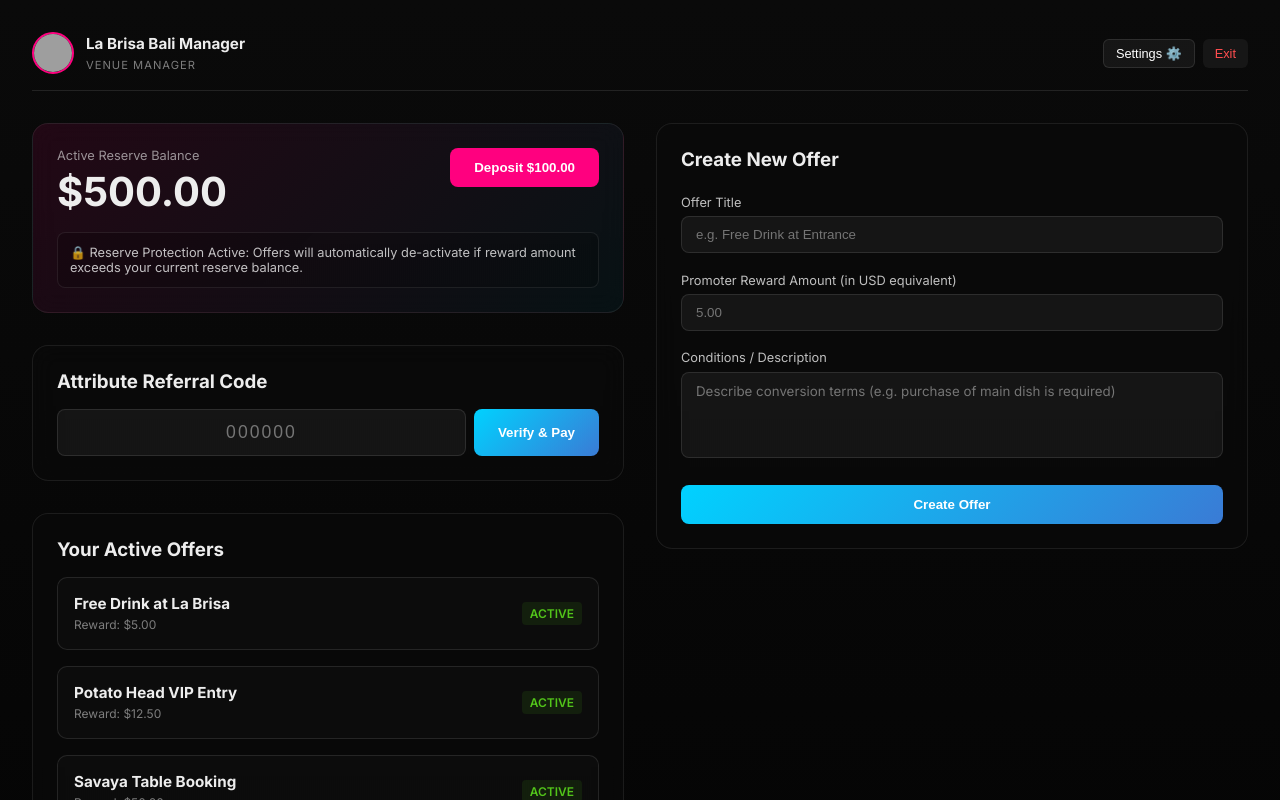
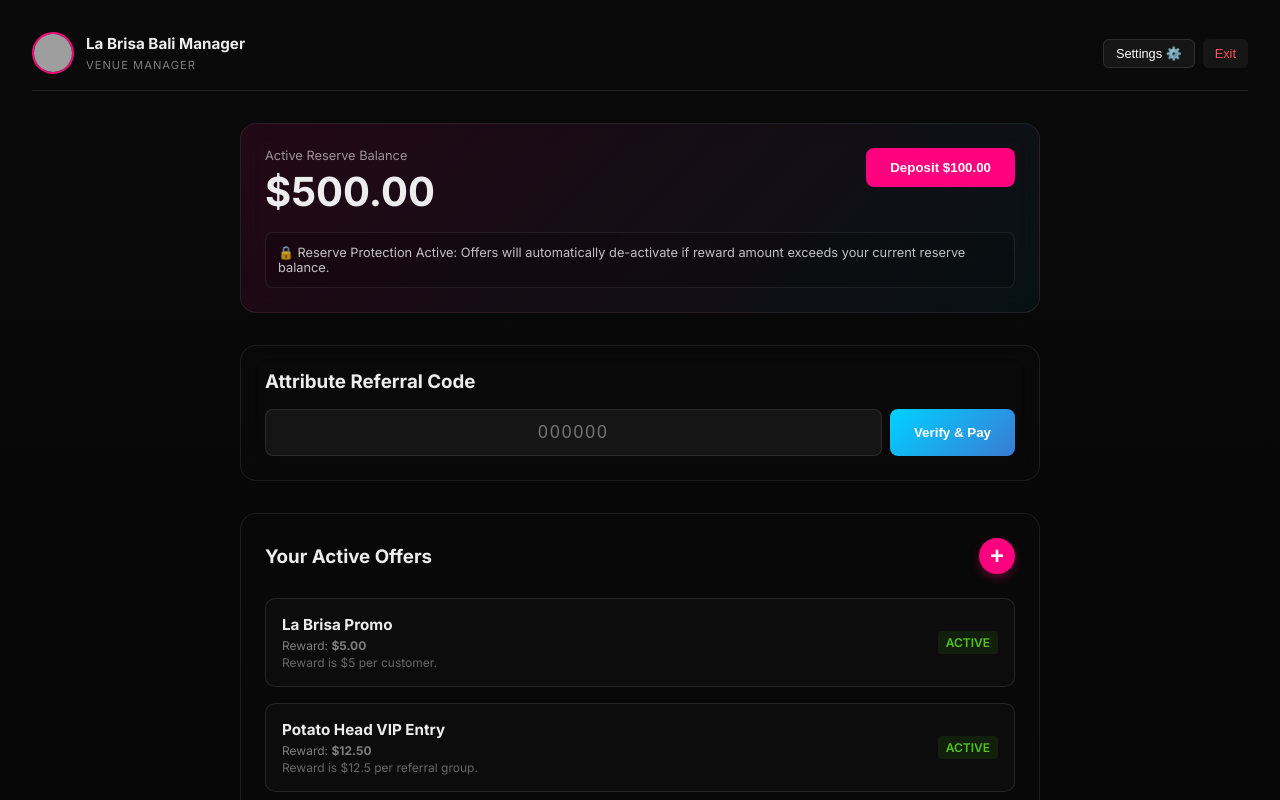
Before and after one commit to mak799711-arch/Agent_Core, a Next.js app: page /business in a window 1280 px wide. Shown: the top 800 px of the page. Built offline with nearby package versions, Linux system fonts and the light colour scheme; grey boxes are pictures that could not be loaded.

Commit message:
Refactor business panel UI: move offer creation to a modal triggered by a + button, support percentage of bill rewards

```diff
--- a/src/app/business/page.tsx
+++ b/src/app/business/page.tsx
@@ -24,11 +24,17 @@ const translations = {
     noOffers: 'No offers created yet',
     createTitle: 'Create New Offer',
     offerTitleLabel: 'Offer Title',
-    offerTitlePlaceholder: 'e.g. Free Drink at Entrance',
-    rewardAmountLabel: 'Promoter Reward Amount (in USD equivalent)',
+    offerTitlePlaceholder: 'e.g. Special Promotion',
+    rewardTypeLabel: 'Reward Type',
+    fixedReward: 'Fixed Amount',
+    percentageReward: 'Percentage of Bill',
+    rewardAmountLabel: 'Promoter Reward Amount (in USD)',
+    avgBillLabel: 'Average Bill (in USD)',
+    percentLabel: 'Reward Percentage (%)',
     conditionsLabel: 'Conditions / Description',
     conditionsPlaceholder: 'Describe conversion terms (e.g. purchase of main dish is required)',
     createBtn: 'Create Offer',
+    cancelBtn: 'Cancel',
     codeError: 'Active referral code not found or expired',
     offerError: 'Offer not found',
     balanceError: 'Insufficient reserve balance to pay the reward',
@@ -52,11 +58,17 @@ const translations = {
     noOffers: 'Офферы еще не созданы',
     createTitle: 'Создать новое предложение',
     offerTitleLabel: 'Название предложения',
-    offerTitlePlaceholder: 'например, Бесплатный коктейль на входе',
-    rewardAmountLabel: 'Сумма награды промоутеру (в эквиваленте USD)',
+    offerTitlePlaceholder: 'например, Специальное предложение',
+    rewardTypeLabel: 'Тип вознаграждения',
+    fixedReward: 'Фиксированная сумма',
+    percentageReward: 'Процент от чека',
+    rewardAmountLabel: 'Сумма награды промоутеру (в USD)',
+    avgBillLabel: 'Средний чек (в USD)',
+    percentLabel: 'Процент вознаграждения (%)',
     conditionsLabel: 'Условия / Описание',
     conditionsPlaceholder: 'Опишите условия конверсии (например, обязательна покупка горячего блюда)',
     createBtn: 'Создать предложение',
+    cancelBtn: 'Отмена',
     codeError: 'Активный реферальный код не найден или истек',
     offerError: 'Предложение не найдено',
     balanceError: 'Недостаточно средств в резерве для выплаты награды',
@@ -80,11 +92,17 @@ const translations = {
     noOffers: 'Belum ada penawaran yang dibuat',
     createTitle: 'Buat Penawaran Baru',
     offerTitleLabel: 'Judul Penawaran',
-    offerTitlePlaceholder: 'mis. Minuman Gratis di Pintu Masuk',
-    rewardAmountLabel: 'Jumlah Hadiah Promotor (dalam ekivalen USD)',
+    offerTitlePlaceholder: 'mis. Promosi Spesial',
+    rewardTypeLabel: 'Jenis Hadiah',
+    fixedReward: 'Jumlah Tetap',
+    percentageReward: 'Persentase Tagihan',
+    rewardAmountLabel: 'Jumlah Hadiah Promotor (dalam USD)',
+    avgBillLabel: 'Rata-rata Tagihan (dalam USD)',
+    percentLabel: 'Persentase Hadiah (%)',
     conditionsLabel: 'Kondisi / Deskripsi',
     conditionsPlaceholder: 'Jelaskan persyaratan konversi (misalnya, pembelian hidangan utama diperlukan)',
     createBtn: 'Buat Penawaran',
+    cancelBtn: 'Batal',
     codeError: 'Kode rujukan aktif tidak ditemukan atau kedaluwarsa',
     offerError: 'Penawaran tidak ditemukan',
     balanceError: 'Saldo cadangan tidak mencukupi untuk membayar hadiah',
@@ -99,8 +117,14 @@ export default function BusinessDashboard() {
   const [balance, setBalance] = useState(0);
   const [offers, setOffers] = useState<Offer[]>([]);
   const [shortCode, setShortCode] = useState('');
+
+  // Modal state
+  const [showCreateModal, setShowCreateModal] = useState(false);
   const [newOfferTitle, setNewOfferTitle] = useState('');
+  const [rewardType, setRewardType] = useState<'fixed' | 'percentage'>('fixed');
   const [newOfferReward, setNewOfferReward] = useState('');
+  const [newOfferPercent, setNewOfferPercent] = useState('');
+  const [newOfferAvgBill, setNewOfferAvgBill] = useState('');
   const [newOfferConditions, setNewOfferConditions] = useState('');
 
   const [statusMessage, setStatusMessage] = useState<{ text: string; type: 'success' | 'error' } | null>(null);
@@ -120,7 +144,6 @@ export default function BusinessDashboard() {
         }
 
         if (currentUser) {
-          // Защита роута: если карта не привязана, перенаправляем на onboarding
           if (!currentUser.cardBound) {
             router.push('/onboarding');
             return;
@@ -128,7 +151,6 @@ export default function BusinessDashboard() {
 
           setUser(currentUser);
 
-          // Применяем тему
           const activeTheme = localStorage.getItem('theme') || currentUser.theme;
           document.documentElement.setAttribute('data-theme', activeTheme);
 
@@ -214,9 +236,26 @@ export default function BusinessDashboard() {
     e.preventDefault();
     if (!user) return;
 
-    const reward = parseFloat(newOfferReward);
-    if (isNaN(reward) || reward <= 0) {
-      alert('Invalid reward amount');
+    let computedReward = 0;
+    let percentVal: number | null = null;
+    let avgBillVal: number | null = null;
+
+    if (rewardType === 'fixed') {
+      computedReward = parseFloat(newOfferReward);
+    } else {
+      const pct = parseFloat(newOfferPercent);
+      const bill = parseFloat(newOfferAvgBill);
+      if (isNaN(pct) || pct <= 0 || isNaN(bill) || bill <= 0) {
+        alert('Invalid percentage or average bill value');
+        return;
+      }
+      computedReward = (bill * pct) / 100;
+      percentVal = pct;
+      avgBillVal = bill;
+    }
+
+    if (isNaN(computedReward) || computedReward <= 0) {
+      alert('Invalid reward calculation');
       return;
     }
 
@@ -224,13 +263,19 @@ export default function BusinessDashboard() {
       await offerRepository.createOffer({
         businessId: user.id,
         title: newOfferTitle,
-        rewardAmount: reward,
+        rewardAmount: computedReward,
+        rewardType,
+        rewardPercent: percentVal,
+        averageBill: avgBillVal,
         conditions: newOfferConditions || null
       });
 
       setNewOfferTitle('');
       setNewOfferReward('');
+      setNewOfferPercent('');
+      setNewOfferAvgBill('');
       setNewOfferConditions('');
+      setShowCreateModal(false);
       await refreshData(user.id);
     } catch (err) {
       alert('Failed to create offer');
@@ -242,7 +287,7 @@ export default function BusinessDashboard() {
     try {
       await walletRepository.createTransaction({
         userId: user.id,
-        amount: 100.00, // Пополняем на $100 USD эквивалент
+        amount: 100.00,
         type: 'deposit',
         sessionId: null,
         status: 'completed'
@@ -322,10 +367,9 @@ export default function BusinessDashboard() {
         </div>
       </header>
 
-      {/* Main Grid Layout */}
-      <div style={{ display: 'grid', gridTemplateColumns: '1fr 1fr', gap: '2rem' }}>
-        {/* Left Column */}
-        <div style={{ display: 'flex', flexDirection: 'column', gap: '2rem' }}>
+      {/* Centered Single Column Layout */}
+      <div style={{ maxWidth: '800px', margin: '0 auto', display: 'flex', flexDirection: 'column', gap: '2rem' }}>
+
         {/* Reserve Protection Widget */}
         <div className="glass-panel" style={{
           padding: '1.5rem',
@@ -401,7 +445,34 @@ export default function BusinessDashboard() {
 
         {/* Offers List */}
         <div className="glass-panel" style={{ padding: '1.5rem' }}>
-            <h3 style={{ marginBottom: '1rem' }}>{t.offersTitle}</h3>
+          <div style={{ display: 'flex', justifyContent: 'space-between', alignItems: 'center', marginBottom: '1.5rem' }}>
+            <h3 style={{ margin: 0 }}>{t.offersTitle}</h3>
+            {/* Small Plus Button */}
+            <button
+              onClick={() => setShowCreateModal(true)}
+              style={{
+                width: '36px',
+                height: '36px',
+                borderRadius: '50%',
+                background: 'var(--accent)',
+                color: 'white',
+                border: 'none',
+                fontSize: '1.5rem',
+                fontWeight: 'bold',
+                cursor: 'pointer',
+                display: 'flex',
+                alignItems: 'center',
+                justifyContent: 'center',
+                boxShadow: '0 4px 10px rgba(255, 0, 127, 0.3)',
+                transition: 'transform 0.1s ease'
+              }}
+              onMouseDown={(e) => (e.currentTarget.style.transform = 'scale(0.95)')}
+              onMouseUp={(e) => (e.currentTarget.style.transform = 'scale(1)')}
+            >
+              +
+            </button>
+          </div>
+
           <div style={{ display: 'flex', flexDirection: 'column', gap: '1rem' }}>
             {offers.map(offer => (
               <div key={offer.id} style={{
@@ -415,9 +486,15 @@ export default function BusinessDashboard() {
               }}>
                 <div>
                   <h4 style={{ margin: 0, fontSize: '0.95rem' }}>{offer.title}</h4>
-                    <span style={{ fontSize: '0.75rem', opacity: 0.5 }}>
-                      {t.rewardLabel}: {user && formatCurrency(offer.rewardAmount, user.currency)}
+                  <span style={{ fontSize: '0.75rem', opacity: 0.5, display: 'block', marginTop: '4px' }}>
+                    {t.rewardLabel}: <strong>{user && formatCurrency(offer.rewardAmount, user.currency)}</strong>
+                    {offer.rewardType === 'percentage' && ` (${offer.rewardPercent}% of ${formatCurrency(offer.averageBill || 0, user.currency)} check)`}
                   </span>
+                  {offer.conditions && (
+                    <span style={{ fontSize: '0.75rem', opacity: 0.4, display: 'block', marginTop: '2px' }}>
+                      {offer.conditions}
+                    </span>
+                  )}
                 </div>
                 <div>
                   <span style={{
@@ -435,15 +512,37 @@ export default function BusinessDashboard() {
               </div>
             ))}
             {offers.length === 0 && (
-                <p style={{ opacity: 0.4, fontSize: '0.85rem' }}>{t.noOffers}</p>
+              <p style={{ opacity: 0.4, fontSize: '0.85rem', textAlign: 'center', padding: '1rem 0' }}>{t.noOffers}</p>
             )}
           </div>
         </div>
       </div>
 
-        {/* Right Column - Create Offer Form */}
-        <div className="glass-panel" style={{ padding: '1.5rem', alignSelf: 'start' }}>
-          <h3 style={{ marginBottom: '1.5rem' }}>{t.createTitle}</h3>
+      {/* Modal dialog for creating new offer */}
+      {showCreateModal && (
+        <div style={{
+          position: 'fixed',
+          top: 0,
+          left: 0,
+          right: 0,
+          bottom: 0,
+          background: 'rgba(0,0,0,0.85)',
+          display: 'flex',
+          alignItems: 'center',
+          justifyContent: 'center',
+          zIndex: 1000,
+          padding: '1rem'
+        }}>
+          <div className="glass-panel" style={{
+            width: '100%',
+            maxWidth: '480px',
+            padding: '2rem',
+            background: 'var(--background)',
+            border: '1px solid var(--accent)',
+            boxShadow: '0 8px 32px 0 rgba(0, 0, 0, 0.5)'
+          }}>
+            <h3 style={{ marginBottom: '1.5rem', fontSize: '1.3rem', fontWeight: 700 }}>{t.createTitle}</h3>
+
             <form onSubmit={handleCreateOffer} style={{ display: 'flex', flexDirection: 'column', gap: '1.2rem' }}>
               <div style={{ display: 'flex', flexDirection: 'column', gap: '0.4rem' }}>
                 <label style={{ fontSize: '0.8rem', opacity: 0.8 }}>{t.offerTitleLabel}</label>
@@ -464,6 +563,48 @@ export default function BusinessDashboard() {
                 />
               </div>
 
+              {/* Reward Type Selection */}
+              <div style={{ display: 'flex', flexDirection: 'column', gap: '0.4rem' }}>
+                <label style={{ fontSize: '0.8rem', opacity: 0.8 }}>{t.rewardTypeLabel}</label>
+                <div style={{ display: 'flex', gap: '0.5rem' }}>
+                  <button
+                    type="button"
+                    onClick={() => setRewardType('fixed')}
+                    style={{
+                      flex: 1,
+                      padding: '8px',
+                      borderRadius: '6px',
+                      border: '1px solid',
+                      borderColor: rewardType === 'fixed' ? 'var(--accent)' : 'var(--surface-border)',
+                      background: rewardType === 'fixed' ? 'rgba(255, 0, 127, 0.1)' : 'transparent',
+                      color: 'white',
+                      cursor: 'pointer',
+                      fontSize: '0.85rem'
+                    }}
+                  >
+                    {t.fixedReward}
+                  </button>
+                  <button
+                    type="button"
+                    onClick={() => setRewardType('percentage')}
+                    style={{
+                      flex: 1,
+                      padding: '8px',
+                      borderRadius: '6px',
+                      border: '1px solid',
+                      borderColor: rewardType === 'percentage' ? 'var(--accent)' : 'var(--surface-border)',
+                      background: rewardType === 'percentage' ? 'rgba(255, 0, 127, 0.1)' : 'transparent',
+                      color: 'white',
+                      cursor: 'pointer',
+                      fontSize: '0.85rem'
+                    }}
+                  >
+                    {t.percentageReward}
+                  </button>
+                </div>
+              </div>
+
+              {rewardType === 'fixed' ? (
                 <div style={{ display: 'flex', flexDirection: 'column', gap: '0.4rem' }}>
                   <label style={{ fontSize: '0.8rem', opacity: 0.8 }}>{t.rewardAmountLabel}</label>
                   <input
@@ -484,6 +625,51 @@ export default function BusinessDashboard() {
                     }}
                   />
                 </div>
+              ) : (
+                <div style={{ display: 'flex', gap: '0.5rem' }}>
+                  <div style={{ flex: 1, display: 'flex', flexDirection: 'column', gap: '0.4rem' }}>
+                    <label style={{ fontSize: '0.8rem', opacity: 0.8 }}>{t.avgBillLabel}</label>
+                    <input
+                      type="number"
+                      value={newOfferAvgBill}
+                      onChange={(e) => setNewOfferAvgBill(e.target.value)}
+                      placeholder="100.00"
+                      required
+                      min="1"
+                      step="0.01"
+                      style={{
+                        background: 'rgba(255,255,255,0.05)',
+                        border: '1px solid var(--surface-border)',
+                        borderRadius: '8px',
+                        padding: '10px 14px',
+                        color: 'white',
+                        outline: 'none'
+                      }}
+                    />
+                  </div>
+                  <div style={{ flex: 1, display: 'flex', flexDirection: 'column', gap: '0.4rem' }}>
+                    <label style={{ fontSize: '0.8rem', opacity: 0.8 }}>{t.percentLabel}</label>
+                    <input
+                      type="number"
+                      value={newOfferPercent}
+                      onChange={(e) => setNewOfferPercent(e.target.value)}
+                      placeholder="10"
+                      required
+                      min="0.1"
+                      max="100"
+                      step="0.1"
+                      style={{
+                        background: 'rgba(255,255,255,0.05)',
+                        border: '1px solid var(--surface-border)',
+                        borderRadius: '8px',
+                        padding: '10px 14px',
+                        color: 'white',
+                        outline: 'none'
+                      }}
+                    />
+                  </div>
+                </div>
+              )}
 
               <div style={{ display: 'flex', flexDirection: 'column', gap: '0.4rem' }}>
                 <label style={{ fontSize: '0.8rem', opacity: 0.8 }}>{t.conditionsLabel}</label>
@@ -491,7 +677,7 @@ export default function BusinessDashboard() {
                   value={newOfferConditions}
                   onChange={(e) => setNewOfferConditions(e.target.value)}
                   placeholder={t.conditionsPlaceholder}
-                rows={4}
+                  rows={3}
                   style={{
                     background: 'rgba(255,255,255,0.05)',
                     border: '1px solid var(--surface-border)',
@@ -505,12 +691,23 @@ export default function BusinessDashboard() {
                 />
               </div>
 
-            <button type="submit" className="btn-primary" style={{ width: '100%', marginTop: '0.5rem' }}>
+              <div style={{ display: 'flex', gap: '0.5rem', marginTop: '0.5rem' }}>
+                <button
+                  type="button"
+                  onClick={() => setShowCreateModal(false)}
+                  className="btn-primary"
+                  style={{ flex: 1, background: 'rgba(255,255,255,0.02)', border: '1px solid var(--surface-border)' }}
+                >
+                  {t.cancelBtn}
+                </button>
+                <button type="submit" className="btn-primary" style={{ flex: 2, background: 'var(--accent)' }}>
                   {t.createBtn}
                 </button>
+              </div>
             </form>
           </div>
         </div>
+      )}
     </div>
   );
 }
--- a/src/lib/interfaces/offers.ts
+++ b/src/lib/interfaces/offers.ts
@@ -2,7 +2,10 @@ export interface Offer {
   id: string;
   businessId: string;
   title: string;
-  rewardAmount: number;
+  rewardAmount: number; // Для процента это будет вычисленное значение (средний чек * процент) или фиксированная сумма
+  rewardType: 'fixed' | 'percentage';
+  rewardPercent: number | null;
+  averageBill: number | null;
   conditions: string | null;
   isActive: boolean;
   createdAt: string;
--- a/src/lib/services/mock/MockOfferRepository.ts
+++ b/src/lib/services/mock/MockOfferRepository.ts
@@ -5,9 +5,12 @@ export class MockOfferRepository implements IOfferRepository {
     {
       id: 'offer-1',
       businessId: 'mock-business-uuid',
-      title: 'Free Drink at La Brisa',
+      title: 'La Brisa Promo',
       rewardAmount: 5.00,
-      conditions: 'Referral must buy a main dish. Reward is $5 per client.',
+      rewardType: 'fixed',
+      rewardPercent: null,
+      averageBill: null,
+      conditions: 'Reward is $5 per customer.',
       isActive: true,
       createdAt: new Date().toISOString()
     },
@@ -16,7 +19,10 @@ export class MockOfferRepository implements IOfferRepository {
       businessId: 'mock-business-uuid',
       title: 'Potato Head VIP Entry',
       rewardAmount: 12.50,
-      conditions: 'Min party size: 2 people. Reward is $12.5 per referral group.',
+      rewardType: 'fixed',
+      rewardPercent: null,
+      averageBill: null,
+      conditions: 'Reward is $12.5 per referral group.',
       isActive: true,
       createdAt: new Date().toISOString()
     },
@@ -25,8 +31,11 @@ export class MockOfferRepository implements IOfferRepository {
       businessId: 'mock-business-uuid',
       title: 'Savaya Table Booking',
       rewardAmount: 50.00,
-      conditions: 'Minimum spend table referral.',
-      isActive: false, // Отключено по правилу Reserve Protection (допустим, нет баланса)
+      rewardType: 'percentage',
+      rewardPercent: 10,
+      averageBill: 500.00,
+      conditions: '10% of total table spend. Estimated reward: $50.',
+      isActive: true,
       createdAt: new Date().toISOString()
     }
   ];
```
Lines whose indentation alone changed are shown as unchanged.
